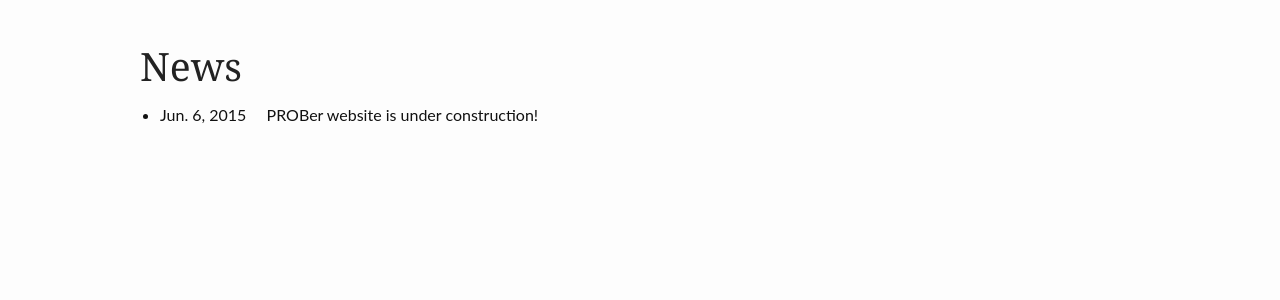
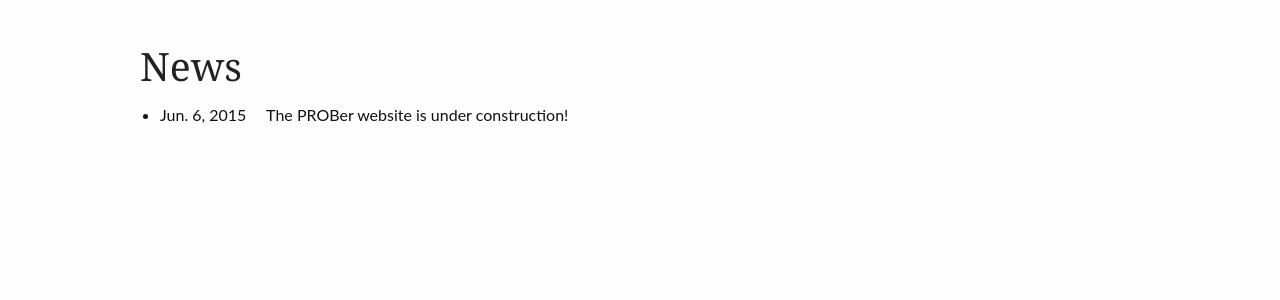
Before and after one commit to pachterlab/PROBer, a Jekyll site: the page built from index.md, in a window 1280 px wide. Shown: the part 381-681 px from the top of the page. Built offline with Jekyll 4.4.1, drawn with Linux system fonts in a browser that asks for light colours.

Commit message:
image fix

```diff
--- a/index.md
+++ b/index.md
@@ -7,9 +7,9 @@
 layout: frontpage
 title: "PROBer-Quantitative modeling of transcriptome-wide RNA structure-probing experiments"
 header:
-   image_fullwidth: "campus.jpg"
+   image_fullwidth: "RNA.jpg"
 ---
 
 # News
 
-* Jun. 6, 2015 &emsp; PROBer website is under construction!
+* Jun. 6, 2015 &emsp; The PROBer website is under construction!
```
Also changed, not shown: images/RNA.jpg (renamed from images/campus.jpg).
